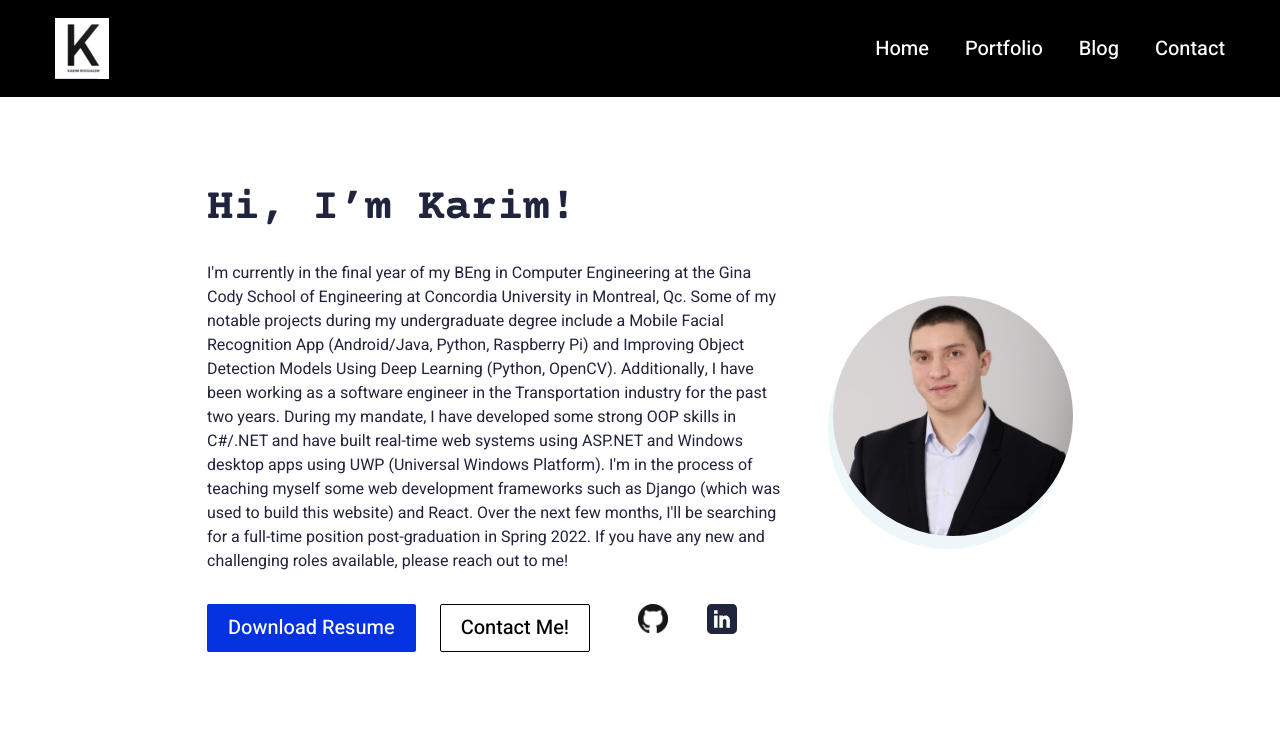
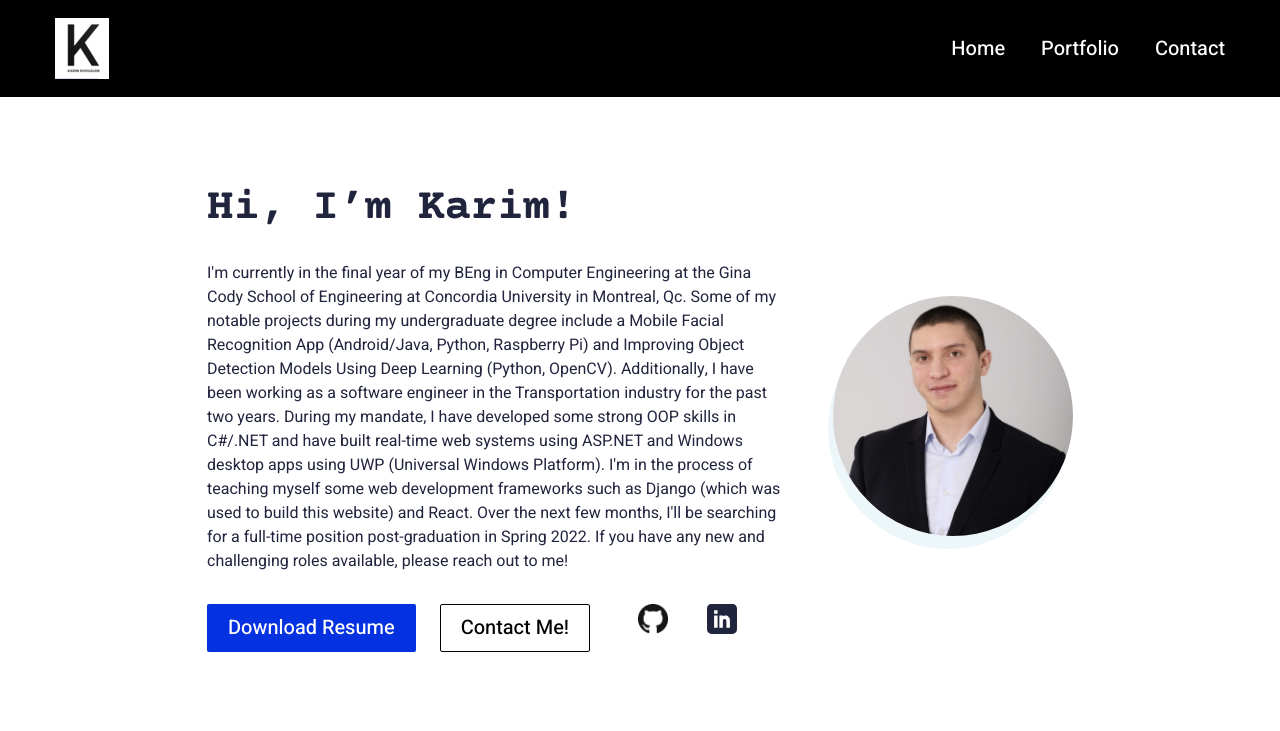
Before and after one commit to karimrhoualem/PersonalWebsite, a Django app: page / in a window 1280 px wide. Shown: the top 731 px of the page. Run offline with Django 3.2, Linux system fonts and the light colour scheme; data comes from the database, SQL or seed files in the repository; both versions use the stored data as it was before the commit; data that the repository does not hold is empty; some libraries are stand-ins or nearby versions.

Commit message:
Removed blog page.

```diff
--- a/main/models.py
+++ b/main/models.py
@@ -113,34 +113,6 @@ class Portfolio(models.Model):
         return f"/portfolio/{self.slug}"
 
 
-class Blog(models.Model):
-
-    class Meta:
-        verbose_name_plural = 'Blog Profiles'
-        verbose_name = 'Blog'
-        ordering = ["timestamp"]
-
-    timestamp = models.DateTimeField(auto_now_add=True)
-    author = models.CharField(max_length=200, blank=True, null=True)
-    name = models.CharField(max_length=200, blank=True, null=True)
-    description = models.CharField(max_length=500, blank=True, null=True)
-    body = RichTextField(blank=True, null=True)
-    slug = models.SlugField(null=True, blank=True)
-    image = models.ImageField(blank=True, null=True, upload_to="blog")
-    is_active = models.BooleanField(default=True)
-
-    def save(self, *args, **kwargs):
-        if not self.id:
-            self.slug = slugify(self.name)
-        super(Blog, self).save(*args, **kwargs)
-
-    def __str__(self):
-        return self.name
-
-    def get_absolute_url(self):
-        return f"/blog/{self.slug}"
-
-
 class Certificate(models.Model):
 
     class Meta:
--- a/main/templates/main/base.html
+++ b/main/templates/main/base.html
@@ -6,7 +6,7 @@
     <meta name="viewport" content="width=device-width, initial-scale=1">
 
     <title>{% block title %}{%endblock %}</title>
-    <meta name="author" content="Did Coding Limited & James Granger Design">
+    <meta name="author" content="Karim Rhoualem">
     <link rel="canonical" href="{{request.path}}"/>
     <link rel="home" href="{% url 'main:home' %}"/>
     <meta name="description" content="{% block description %}{% endblock %}">
--- a/main/templates/main/blog.html
+++ b/main/templates/main/blog.html
@@ -53,7 +53,6 @@ Start Content
           {% for obj in object_list %}
           <div class="col-md-6 pColMain">
             <div class="pCol">
-              <a href="{% url 'main:blog' slug=obj.slug %}" >
               <img src="{{obj.image.url}}" alt="..." class="pImg">
               </a>
             </div>
--- a/main/templates/main/index.html
+++ b/main/templates/main/index.html
@@ -153,38 +153,6 @@ Start Content
         {% endif %}
         {% endfor %}
 
-      <!-- </div>
-      <div class="testimonialCol">
-        <h4 class="smText regular d-block">Testimonials</h4>
-        <div class="testimonialSlider">
-          <div class="swiper testimonialSwiper">
-            <div class="swiper-wrapper">
-              {% for t in testimonials %}
-              {% if t.is_active %}
-              <div class="swiper-slide">
-                <div class="testimonialCard">
-                  <div class="row align-items-center">
-                    <div class="col-sm-auto">
-                      <div class="tImgCol">
-                        <img src="{{t.thumbnail.url}}" alt="...">
-                      </div>
-                    </div>
-                    <div class="col-sm">
-                      <div class="tContentCol">
-                        <h4 class="xsTitle bold">{{t.name}} - {{t.role}}</h4>
-                        <p>{{t.quote}}</p>
-                      </div>
-                    </div>
-                  </div>
-                </div>
-              </div>
-              {% endif %}
-              {% endfor %}
-
-            </div>
-            <div class="test-swiper-button-next swiper-button-next swiperBtnStyle"></div>
-            <div class="test-swiper-button-prev swiper-button-prev swiperBtnStyle"></div>
-          </div> -->
 
 
         </div>
@@ -232,37 +200,6 @@ Start Content
   </div>
 </section>
 
-<section>
-  <div class="sectionSpaceSm lightBg">
-    <div class="container">
-      <div class="row pb-3">
-        <div class="col">
-          <h4 class="smText regular">Recent posts</h4>
-        </div>
-        <div class="col-auto">
-          <a href="{% url 'main:blogs' %}" class="simpleLink">View all</a>
-        </div>
-      </div>
-      <div class="row g-3">
-      {% for b in blogs %}
-      {% if b.is_active %}
-        <div class="col-lg-6">
-          <div class="cardStyle1">
-            <h4 class="mdTitle cs1Title"><a href="{% url 'main:blog' slug=b.slug %}">{{b.name}}</a></h4>
-            <ul class="cardOptionCol">
-              <li>{{b.timestamp.date}}</li>
-              <li>{{b.author}}</li>
-            </ul>
-            <p>{{b.description}}</p>
-          </div>
-        </div>
-        {% endif %}
-        {% endfor %}
-
-      </div>
-    </div>
-  </div>
-</section>
 {% endblock %}
 <!-- ================================
 End Content
--- a/main/templates/main/partials/nav.html
+++ b/main/templates/main/partials/nav.html
@@ -20,7 +20,6 @@ Start Navigation Bar
                 <ul>
                 <li><a href="{%url 'main:home'%}">Home</a></li>
                 <li><a href="{%url 'main:portfolios' %}">Portfolio</a></li>
-                <li><a href="{% url 'main:blogs' %}">Blog</a></li>
                 <li><a href="{%url 'main:contact'%}">Contact</a></li>
                 </ul>
             </div>
--- a/main/urls.py
+++ b/main/urls.py
@@ -8,6 +8,4 @@ urlpatterns = [
 	path('contact/', views.ContactView.as_view(), name="contact"),
 	path('portfolio/', views.PortfolioView.as_view(), name="portfolios"),
 	path('portfolio/<slug:slug>', views.PortfolioDetailView.as_view(), name="portfolio"),
-	path('blog/', views.BlogView.as_view(), name="blogs"),
-	path('blog/<slug:slug>', views.BlogDetailView.as_view(), name="blog"),
 ]
--- a/main/views.py
+++ b/main/views.py
@@ -2,7 +2,6 @@ from django.shortcuts import render
 from django.contrib import messages
 from .models import (
 		UserProfile,
-		Blog,
 		Portfolio,
 		Testimonial,
 		Certificate
@@ -22,12 +21,10 @@ class IndexView(generic.TemplateView):
 
 		testimonials = Testimonial.objects.filter(is_active=True)
 		certificates = Certificate.objects.filter(is_active=True)
-		blogs = Blog.objects.filter(is_active=True)
 		portfolio = Portfolio.objects.filter(is_active=True)
 
 		context["testimonials"] = testimonials
 		context["certificates"] = certificates
-		context["blogs"] = blogs
 		context["portfolio"] = portfolio
 		return context
 
@@ -58,16 +55,3 @@ class PortfolioView(generic.ListView):
 class PortfolioDetailView(generic.DetailView):
 	model = Portfolio
 	template_name = "main/portfolio-detail.html"
-
-class BlogView(generic.ListView):
-	model = Blog
-	template_name = "main/blog.html"
-	paginate_by = 10
-
-	def get_queryset(self):
-		return super().get_queryset().filter(is_active=True)
-
-
-class BlogDetailView(generic.DetailView):
-	model = Blog
-	template_name = "main/blog-detail.html"
```
Also changed, not shown: main/admin.py (+2 -5 lines), db.sqlite3, main/migrations/0003_delete_blog.py (added), mediafiles/avatar/picture_me.jpg (added), static/images/picture_me.jpg (added), 1 other file.
